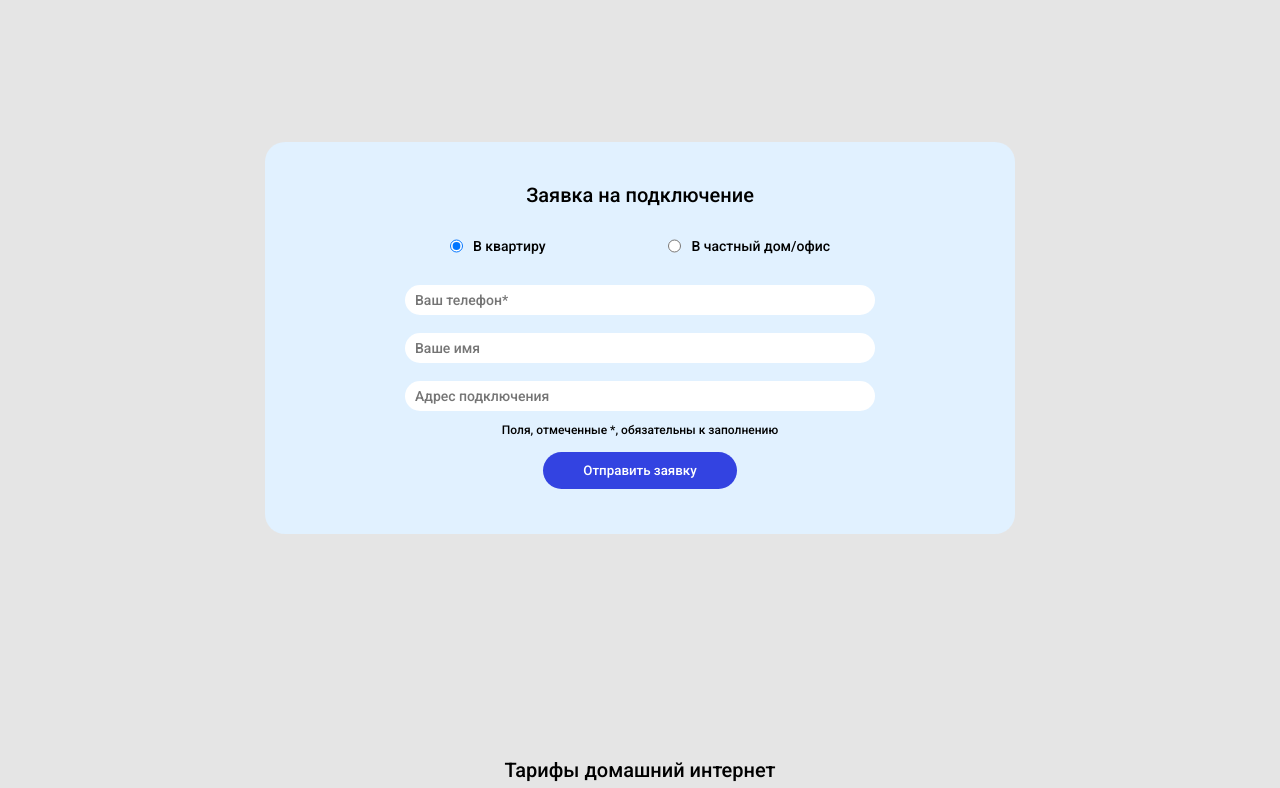
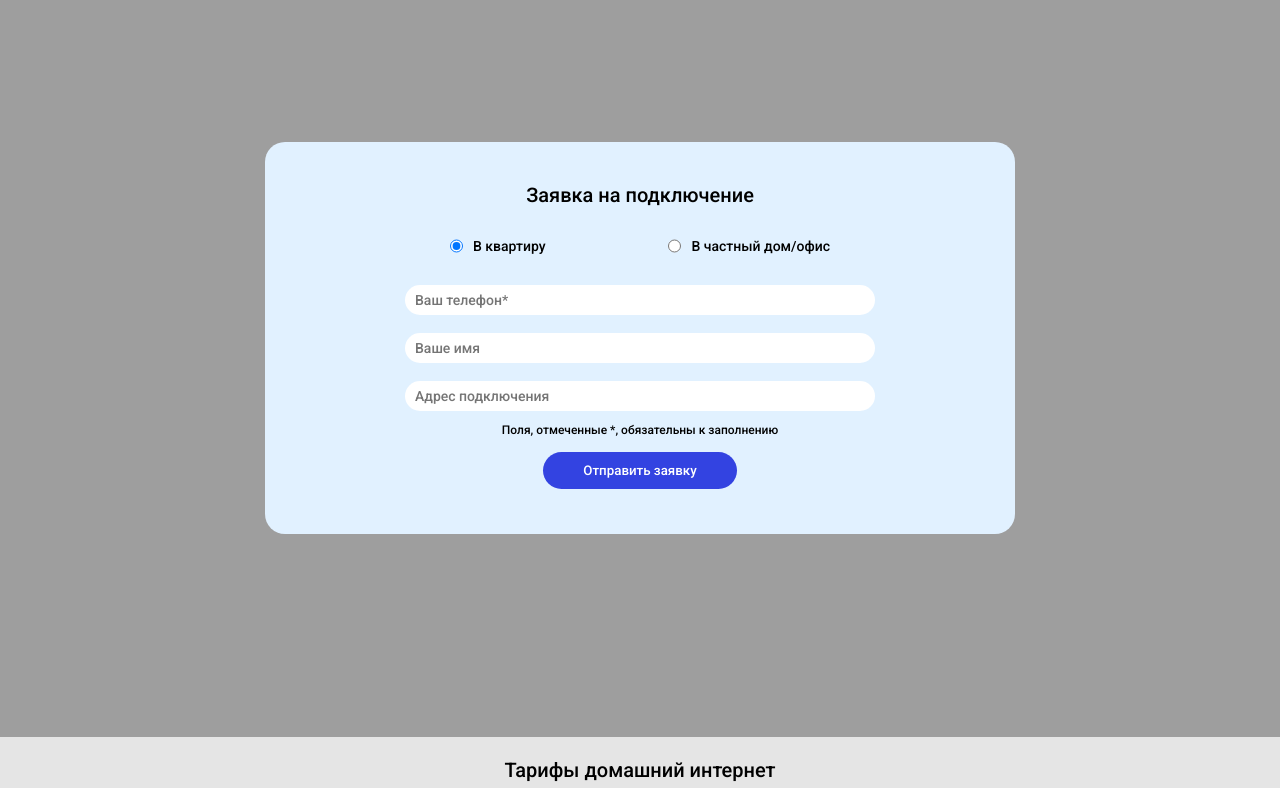
Before and after one commit to nypko195/tariff, a website: page index.html in a window 1280 px wide. Shown: the part 63-851 px from the top of the page. Drawn offline with nearby package versions, Linux system fonts and the light colour scheme; files that its build step writes are made by us from their sources; the site is published under a folder, as on GitHub Pages, so addresses that start at the root find nothing; no server answers.

Commit message:
changed the path

```diff
--- a/scss/blocks/_header.scss
+++ b/scss/blocks/_header.scss
@@ -6,7 +6,7 @@ body {
 }
 
 .header {
-	background: url(/img/fon.png) no-repeat center;
+	background: url(../img/fon.png) no-repeat center;
 	background-size: cover;
 	min-height: 100vh;
 	&.active:before {
```
